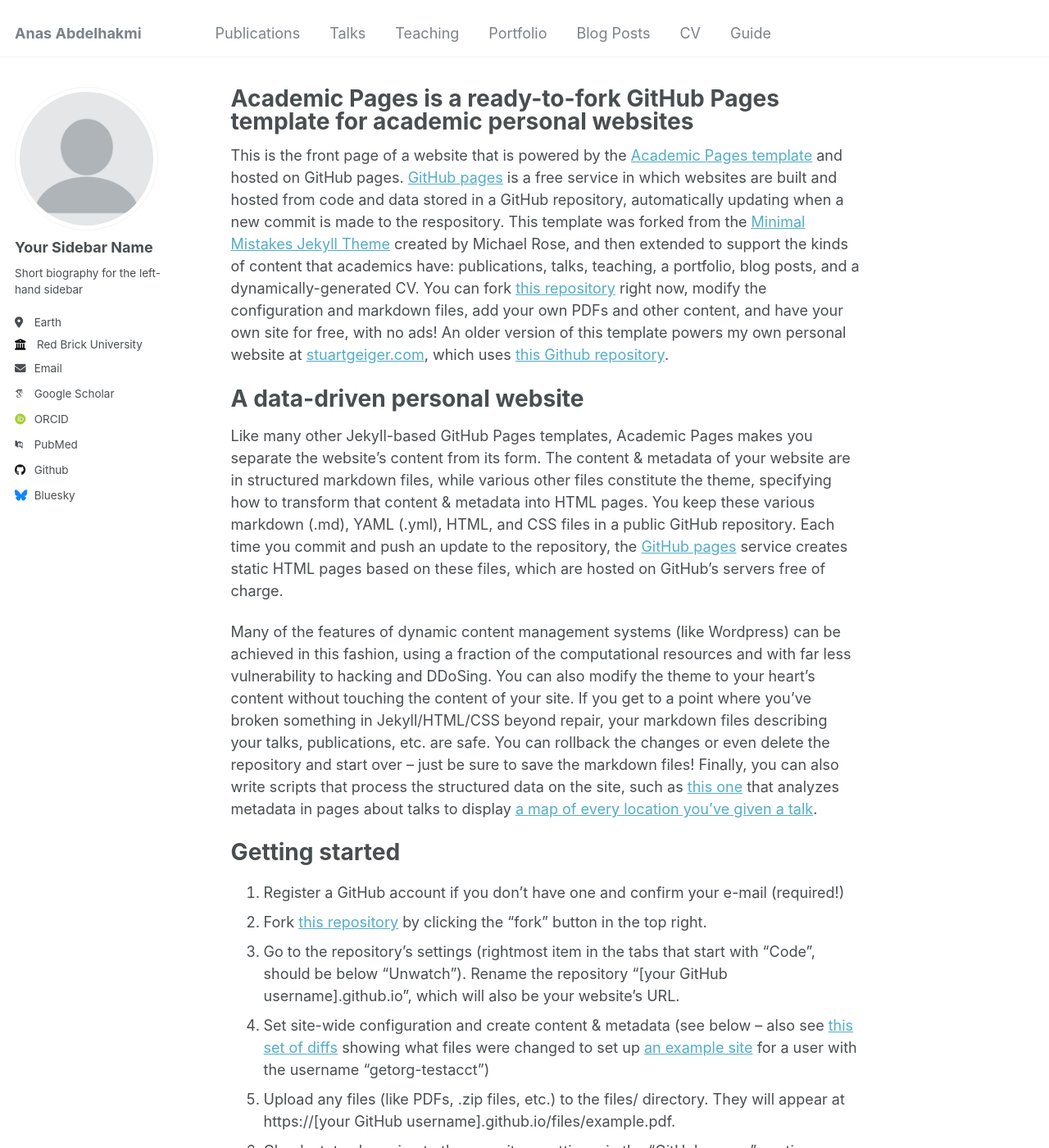
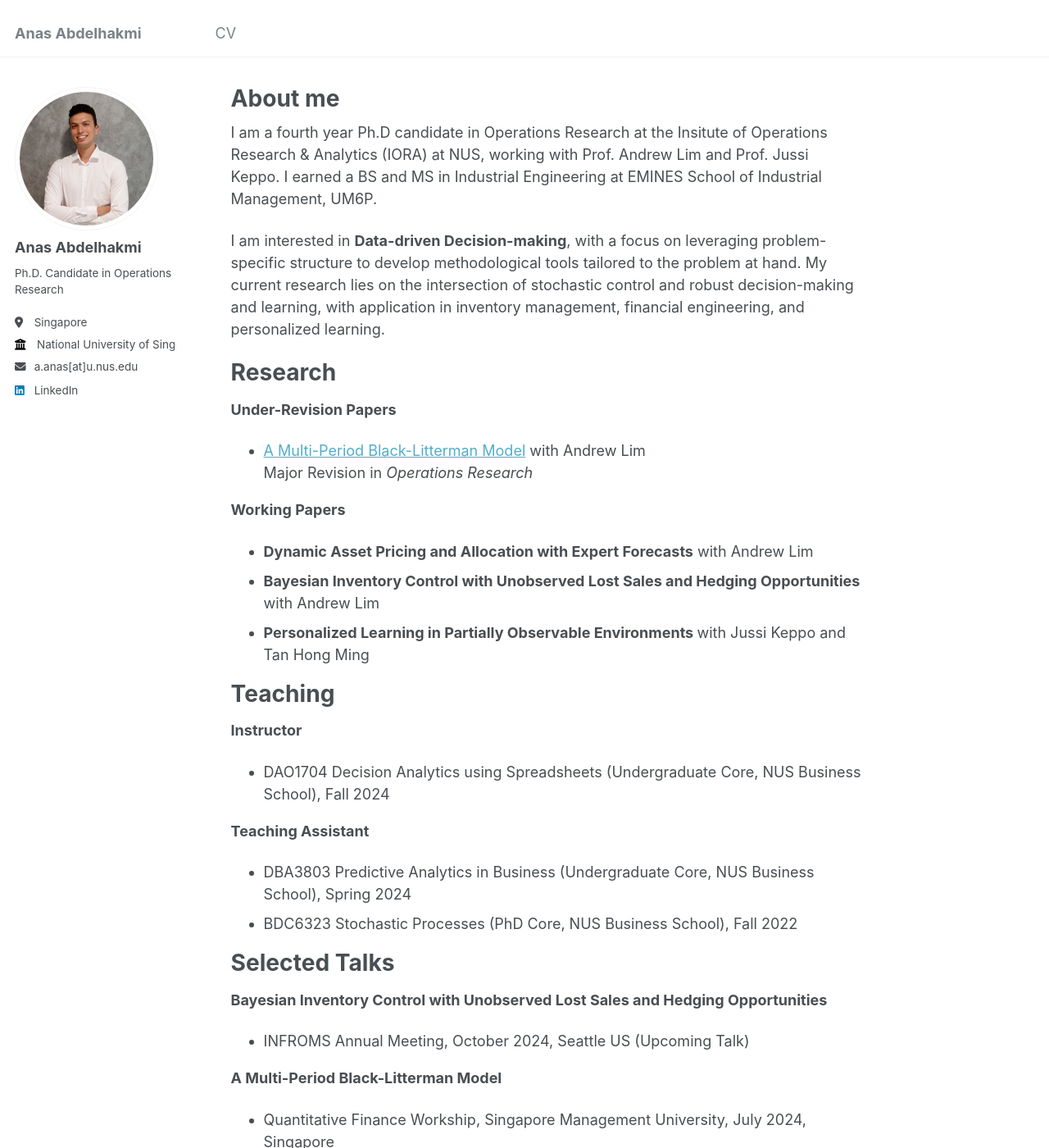
Before and after one commit to abdanas/abdanas.github.io, a Jekyll site: the page built from _pages/about.md, in a window 1280 px wide and 1400 px high. Shown: the whole window at 82% size. Built offline with Jekyll 4.4.1, drawn with Linux system fonts in a browser that asks for light colours; some web fonts are replaced; some of the changed text lies outside the part shown.

Commit message:
first try

```diff
--- a/_config.yml
+++ b/_config.yml
@@ -14,64 +14,64 @@ name                     : &name "Your Name"
 description              : &description "personal description"
 url                      : https://abdanas.github.io # the base hostname & protocol for your site e.g. "https://mmistakes.github.io"
 baseurl                  : "" # the subpath of your site, e.g. "/blog"
-repository               : "academicpages/academicpages.github.io"
+repository               : "abdanas/abdanas.github.io"
 
 # Site Author - The following control what appear as part of the author content on the side bar.
 #               If a field is blank the icon and link will not appear, otherwise it will be shown.
 #               Additional customization can be done by editing /_includes/author-profile.html
 author:
   # Biographic information
-  avatar           : "profile.png"
-  name             : "Your Sidebar Name"
+  avatar           : "me.jpg"
+  name             : "Anas Abdelhakmi"
   pronouns         : # example: "she/her"
-  bio              : "Short biography for the left-hand sidebar"
-  location         : "Earth"
-  employer         : "Red Brick University"
-  uri              : # URL
-  email            : "none@example.org"
+  bio              : "Ph.D. Candidate in Operations Research"
+  location         : "Singapore"
+  employer         : "National University of Singaore"
+  #uri              : haha
+  email            : a.anas[at]u.nus.edu
 
   # Academic websites
-  arxiv            : # URL - Update with the correct link to your profile
-  googlescholar    : "https://scholar.google.com/citations?user=PS_CX0AAAAAJ"
-  impactstory      : # URL
-  orcid            : "http://orcid.org/yourorcidurl"
-  semantic         : # URL
-  pubmed           : "https://www.ncbi.nlm.nih.gov/pubmed/?term=john+snow"
-  researchgate     : # URL
+  #arxiv            : # URL - Update with the correct link to your profile
+  #googlescholar    : "https://scholar.google.com/citations?user=PS_CX0AAAAAJ"
+  #impactstory      : # URL
+  #orcid            : "http://orcid.org/yourorcidurl"
+  #semantic         : # URL
+  #pubmed           : "https://www.ncbi.nlm.nih.gov/pubmed/?term=john+snow"
+  #researchgate     : # URL
 
   # Repositories and software development
-  bitbucket        : # Username - Update with your username on the site
-  codepen          : # Username
-  dribbble         : # Username
-  github           : "academicpages"
-  kaggle           : # Username
-  stackoverflow    : # User number or user number and name (i.e., use "1" or "1/jeff-atwood")
+  #bitbucket        : # Username - Update with your username on the site
+  #codepen          : # Username
+  #dribbble         : # Username
+  #github           : "academicpages"
+  #kaggle           : # Username
+  #stackoverflow    : # User number or user number and name (i.e., use "1" or "1/jeff-atwood")
 
   # Social media
-  bluesky          : "bsky.app" # Replace this with you Bluesky username
-  facebook         : # Username
-  flickr           : # Username
-  foursquare       : # Username
-  goodreads        : # Username
-  google_plus      : # Username
-  keybase          : # Username
-  instagram        : # Username
-  lastfm           : # Username
-  linkedin         : # Username
-  mastodon         : # URL
-  medium           : # URL
-  pinterest        : # Username
-  soundcloud       : # Username
-  steam            : # Username
-  telegram         : # URL
-  tumblr           : # Username
-  twitter          : # Username for X / Twitter
-  vine             : # Username
-  weibo            : # Username
-  wikipedia        : # Username
-  xing             : # Username
-  youtube          : # Username
-  zhihu            : # URL
+  #bluesky          : "bsky.app" # Replace this with you Bluesky username
+  #facebook         : # Username
+  #flickr           : # Username
+  #foursquare       : # Username
+  #goodreads        : # Username
+  #3google_plus      : # Username
+  #keybase          : # Username
+  #instagram        : # Username
+  #lastfm           : # Username
+  linkedin         : anas-abdelhakmi-a74331182/
+  #mastodon         : # URL
+  #medium           : # URL
+  #pinterest        : # Username
+  #soundcloud       : # Username
+  #steam            : # Username
+  #telegram         : # URL
+  #tumblr           : # Username
+  #twitter          : # Username for X / Twitter
+  #vine             : # Username
+  #weibo            : # Username
+  #wikipedia        : # Username
+  #xing             : # Username
+  #youtube          : # Username
+  #zhihu            : # URL
 
 # Publication Category - The following the list of publication categories and their headings
 publication_category:
--- a/_includes/author-profile.html
+++ b/_includes/author-profile.html
@@ -34,7 +34,7 @@
         <li><a href="{{ author.uri }}"><i class="fas fa-fw fa-link icon-pad-right" aria-hidden="true"></i>{{ site.data.ui-text[site.locale].website_label | default: "Website" }}</a></li>
       {% endif %}
       {% if author.email %}
-        <li><a href="mailto:{{ author.email }}"><i class="fas fa-fw fa-envelope icon-pad-right" aria-hidden="true"></i>{{ site.data.ui-text[site.locale].email_label | default: "Email" }}</a></li>
+        <li><i class="fas fa-fw fa-envelope icon-pad-right" aria-hidden="true"></i>{{ author.email}}</li>
       {% endif %}
 
       <!-- Font Awesome and Academicons icons / Academic websites -->
--- a/_includes/head/custom.html
+++ b/_includes/head/custom.html
@@ -11,13 +11,9 @@
 <link rel="apple-touch-icon" sizes="144x144" href="{{ base_path }}/images/apple-touch-icon-144x144.png?v=M44lzPylqQ">
 <link rel="apple-touch-icon" sizes="152x152" href="{{ base_path }}/images/apple-touch-icon-152x152.png?v=M44lzPylqQ">
 <link rel="apple-touch-icon" sizes="180x180" href="{{ base_path }}/images/apple-touch-icon-180x180.png?v=M44lzPylqQ">
-<link rel="icon" type="image/png" href="{{ base_path }}/images/favicon-32x32.png?v=M44lzPylqQ" sizes="32x32">
-<link rel="icon" type="image/png" href="{{ base_path }}/images/android-chrome-192x192.png?v=M44lzPylqQ" sizes="192x192">
-<link rel="icon" type="image/png" href="{{ base_path }}/images/favicon-96x96.png?v=M44lzPylqQ" sizes="96x96">
-<link rel="icon" type="image/png" href="{{ base_path }}/images/favicon-16x16.png?v=M44lzPylqQ" sizes="16x16">
 <link rel="manifest" href="{{ base_path }}/images/manifest.json?v=M44lzPylqQ">
 <link rel="mask-icon" href="{{ base_path }}/images/safari-pinned-tab.svg?v=M44lzPylqQ" color="#000000">
-<link rel="shortcut icon" href="/images/favicon.ico?v=M44lzPylqQ">
+<link rel="shortcut icon" href="/images/NUS.png">
 <meta name="msapplication-TileColor" content="#000000">
 <meta name="msapplication-TileImage" content="{{ base_path }}/images/mstile-144x144.png?v=M44lzPylqQ">
 <meta name="msapplication-config" content="{{ base_path }}/images/browserconfig.xml?v=M44lzPylqQ">
--- a/_pages/about.md
+++ b/_pages/about.md
@@ -1,49 +1,51 @@
 ---
 permalink: /
-title: "Academic Pages is a ready-to-fork GitHub Pages template for academic personal websites"
+title: "About me"
 author_profile: true
 redirect_from:
   - /about/
   - /about.html
 ---
 
-This is the front page of a website that is powered by the [Academic Pages template](https://github.com/academicpages/academicpages.github.io) and hosted on GitHub pages. [GitHub pages](https://pages.github.com) is a free service in which websites are built and hosted from code and data stored in a GitHub repository, automatically updating when a new commit is made to the respository. This template was forked from the [Minimal Mistakes Jekyll Theme](https://mmistakes.github.io/minimal-mistakes/) created by Michael Rose, and then extended to support the kinds of content that academics have: publications, talks, teaching, a portfolio, blog posts, and a dynamically-generated CV. You can fork [this repository](https://github.com/academicpages/academicpages.github.io) right now, modify the configuration and markdown files, add your own PDFs and other content, and have your own site for free, with no ads! An older version of this template powers my own personal website at [stuartgeiger.com](http://stuartgeiger.com), which uses [this Github repository](https://github.com/staeiou/staeiou.github.io).
+I am a fourth year Ph.D candidate in Operations Research at the Insitute of Operations Research & Analytics (IORA) at NUS, working with Prof. Andrew Lim and Prof. Jussi Keppo. I earned a BS and MS in Industrial Engineering at EMINES School of Industrial Management, UM6P.
 
-A data-driven personal website
+I am interested in <b>Data-driven Decision-making</b>, with a focus on leveraging problem-specific structure to develop methodological tools tailored to the problem at hand. My current research lies on the intersection of stochastic control and robust decision-making and learning, with application in inventory management, financial engineering, and personalized learning.
+
+
+Research
+==============
+
+**Under-Revision Papers**
+- [A Multi-Period Black-Litterman Model](https://papers.ssrn.com/sol3/papers.cfm?abstract_id=4811035) with Andrew Lim <br>
+Major Revision in <em>Operations Research</em>
+
+**Working Papers**
+- <b>Dynamic Asset Pricing and Allocation with Expert Forecasts</b> with Andrew Lim
+- <b> Bayesian Inventory Control with Unobserved Lost Sales and Hedging Opportunities</b> with Andrew Lim
+- <b> Personalized Learning in Partially Observable Environments </b> with Jussi Keppo and Tan Hong Ming
+
+
+Teaching
 ======
-Like many other Jekyll-based GitHub Pages templates, Academic Pages makes you separate the website's content from its form. The content & metadata of your website are in structured markdown files, while various other files constitute the theme, specifying how to transform that content & metadata into HTML pages. You keep these various markdown (.md), YAML (.yml), HTML, and CSS files in a public GitHub repository. Each time you commit and push an update to the repository, the [GitHub pages](https://pages.github.com/) service creates static HTML pages based on these files, which are hosted on GitHub's servers free of charge.
 
-Many of the features of dynamic content management systems (like Wordpress) can be achieved in this fashion, using a fraction of the computational resources and with far less vulnerability to hacking and DDoSing. You can also modify the theme to your heart's content without touching the content of your site. If you get to a point where you've broken something in Jekyll/HTML/CSS beyond repair, your markdown files describing your talks, publications, etc. are safe. You can rollback the changes or even delete the repository and start over -- just be sure to save the markdown files! Finally, you can also write scripts that process the structured data on the site, such as [this one](https://github.com/academicpages/academicpages.github.io/blob/master/talkmap.ipynb) that analyzes metadata in pages about talks to display [a map of every location you've given a talk](https://academicpages.github.io/talkmap.html).
+**Instructor**
+- DAO1704 Decision Analytics using Spreadsheets (Undergraduate Core, NUS Business School),  Fall 2024
 
-Getting started
-======
-1. Register a GitHub account if you don't have one and confirm your e-mail (required!)
-1. Fork [this repository](https://github.com/academicpages/academicpages.github.io) by clicking the "fork" button in the top right.
-1. Go to the repository's settings (rightmost item in the tabs that start with "Code", should be below "Unwatch"). Rename the repository "[your GitHub username].github.io", which will also be your website's URL.
-1. Set site-wide configuration and create content & metadata (see below -- also see [this set of diffs](http://archive.is/3TPas) showing what files were changed to set up [an example site](https://getorg-testacct.github.io) for a user with the username "getorg-testacct")
-1. Upload any files (like PDFs, .zip files, etc.) to the files/ directory. They will appear at https://[your GitHub username].github.io/files/example.pdf.
-1. Check status by going to the repository settings, in the "GitHub pages" section
+**Teaching Assistant**
+- DBA3803 Predictive Analytics in Business  (Undergraduate Core, NUS Business School),  Spring 2024
+- BDC6323 Stochastic Processes (PhD Core, NUS Business School), Fall 2022
 
-Site-wide configuration
-------
-The main configuration file for the site is in the base directory in [_config.yml](https://github.com/academicpages/academicpages.github.io/blob/master/_config.yml), which defines the content in the sidebars and other site-wide features. You will need to replace the default variables with ones about yourself and your site's github repository. The configuration file for the top menu is in [_data/navigation.yml](https://github.com/academicpages/academicpages.github.io/blob/master/_data/navigation.yml). For example, if you don't have a portfolio or blog posts, you can remove those items from that navigation.yml file to remove them from the header.
 
-Create content & metadata
-------
-For site content, there is one markdown file for each type of content, which are stored in directories like _publications, _talks, _posts, _teaching, or _pages. For example, each talk is a markdown file in the [_talks directory](https://github.com/academicpages/academicpages.github.io/tree/master/_talks). At the top of each markdown file is structured data in YAML about the talk, which the theme will parse to do lots of cool stuff. The same structured data about a talk is used to generate the list of talks on the [Talks page](https://academicpages.github.io/talks), each [individual page](https://academicpages.github.io/talks/2012-03-01-talk-1) for specific talks, the talks section for the [CV page](https://academicpages.github.io/cv), and the [map of places you've given a talk](https://academicpages.github.io/talkmap.html) (if you run this [python file](https://github.com/academicpages/academicpages.github.io/blob/master/talkmap.py) or [Jupyter notebook](https://github.com/academicpages/academicpages.github.io/blob/master/talkmap.ipynb), which creates the HTML for the map based on the contents of the _talks directory).
+Selected Talks
+=====
+<b>Bayesian Inventory Control with Unobserved Lost Sales and Hedging Opportunities</b>
+- INFROMS Annual Meeting, October 2024, Seattle US (Upcoming Talk)
 
-**Markdown generator**
+ <b>A Multi-Period Black-Litterman Model</b>
+  - Quantitative Finance Workship, Singapore Management University, July 2024, Singapore
+  - Mathematics & Decisions Conference, UM6P, December 2023, Morocco
+  - International Research & Innovation Seminar, UM6P, December 2023, Morocco
+  - INFORMS Applied Probability Society, June 2023, France (Poster Session)
 
-I have also created [a set of Jupyter notebooks](https://github.com/academicpages/academicpages.github.io/tree/master/markdown_generator
-) that converts a CSV containing structured data about talks or presentations into individual markdown files that will be properly formatted for the Academic Pages template. The sample CSVs in that directory are the ones I used to create my own personal website at stuartgeiger.com. My usual workflow is that I keep a spreadsheet of my publications and talks, then run the code in these notebooks to generate the markdown files, then commit and push them to the GitHub repository.
-
-How to edit your site's GitHub repository
-------
-Many people use a git client to create files on their local computer and then push them to GitHub's servers. If you are not familiar with git, you can directly edit these configuration and markdown files directly in the github.com interface. Navigate to a file (like [this one](https://github.com/academicpages/academicpages.github.io/blob/master/_talks/2012-03-01-talk-1.md) and click the pencil icon in the top right of the content preview (to the right of the "Raw | Blame | History" buttons). You can delete a file by clicking the trashcan icon to the right of the pencil icon. You can also create new files or upload files by navigating to a directory and clicking the "Create new file" or "Upload files" buttons.
-
-Example: editing a markdown file for a talk
-![Editing a markdown file for a talk](/images/editing-talk.png)
-
-For more info
-------
-More info about configuring Academic Pages can be found in [the guide](https://academicpages.github.io/markdown/). The [guides for the Minimal Mistakes theme](https://mmistakes.github.io/minimal-mistakes/docs/configuration/) (which this theme was forked from) might also be helpful.
+  <b>Personalized Learning in Partially Observable Environments</b>
+  - INFORMS Annual Meeting, October 2023, Arizona US
```
Also changed, not shown: _data/navigation.yml (+13 -13 lines), images/NUS.png (added), images/me.jpg (added), 1 other file.
